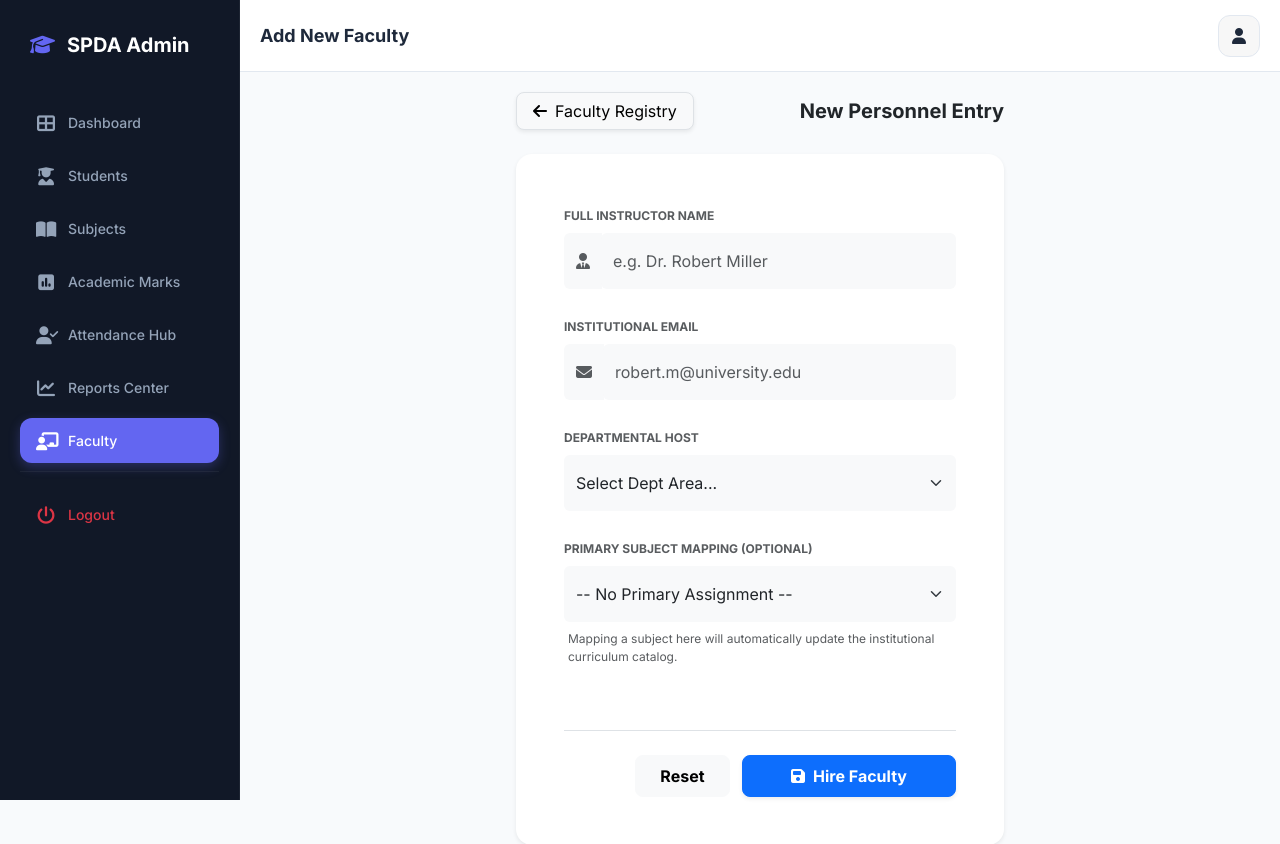
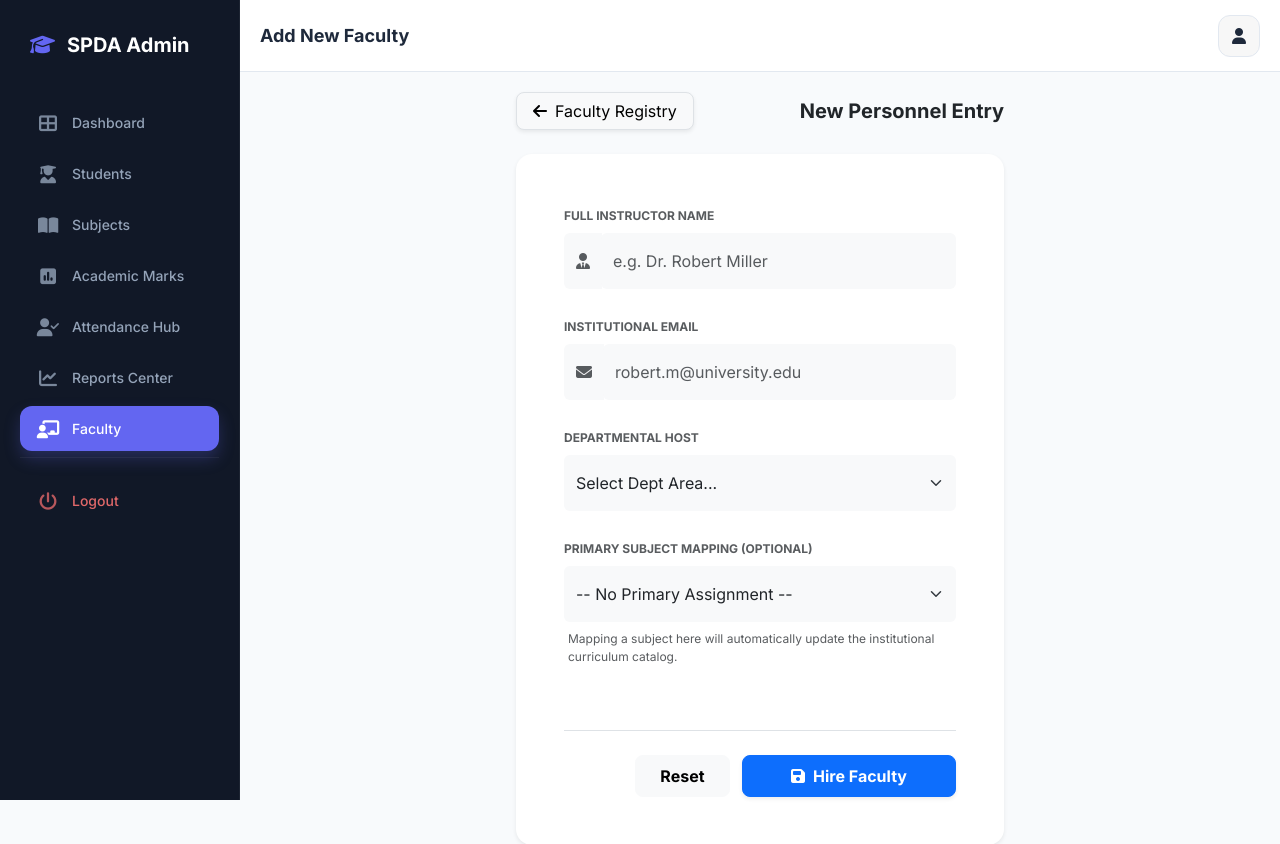
Before and after one commit to parthparth1661/student-performance-system, a Flask app: page /admin/faculty/add in a window 1280 px wide. Shown: the top 844 px of the page. Run offline with Flask 3, Linux system fonts and the light colour scheme; the visitor is signed in with stand-in values (Sample User, id 1); data that the repository does not hold is empty.

Commit message:
Initial commit

```diff
--- a/student-performance/templates/admin/layout.html
+++ b/student-performance/templates/admin/layout.html
@@ -100,7 +100,7 @@
         .sidebar-nav {
             display: flex;
             flex-direction: column;
-            gap: 8px;
+            gap: 6px;
         }
 
         .nav-item {
@@ -113,26 +113,47 @@
             text-decoration: none;
             font-size: 14px;
             font-weight: 500;
-            transition: all 0.2s ease;
+            transition: all 0.25s cubic-bezier(0.4, 0, 0.2, 1);
         }
 
         .nav-item i {
             font-size: 18px;
-            width: 20px;
+            width: 24px;
             text-align: center;
+            opacity: 0.8;
+            transition: transform 0.25s ease;
         }
 
         .nav-item:hover {
             color: #ffffff;
-            background-color: rgba(255, 255, 255, 0.1);
-            transform: translateX(5px);
+            background-color: rgba(255, 255, 255, 0.08);
+        }
+
+        .nav-item:hover i {
+            opacity: 1;
+            transform: translateX(3px);
         }
 
         .nav-item.active {
             color: #ffffff;
             background-color: var(--primary-color);
-            box-shadow: 0 4px 12px rgba(99, 102, 241, 0.3);
+            box-shadow: 0 8px 16px rgba(99, 102, 241, 0.25);
         }
+
+        .nav-item.active i {
+            opacity: 1;
+        }
+
+        .nav-item.logout {
+            color: #f87171;
+            opacity: 0.9;
+        }
+
+        .nav-item.logout:hover {
+            background-color: rgba(239, 68, 68, 0.1);
+            color: #ef4444;
+        }
+
 
         /* 🏁 MAIN CONTENT WRAPPER */
         .main-wrapper {
@@ -292,7 +313,7 @@
             </a>
 
             <div style="margin-top: auto; border-top: 1px solid rgba(255,255,255,0.05); padding-top: 20px;">
-                <a href="{{ url_for('admin.logout') }}" class="nav-item text-danger">
+                <a href="{{ url_for('admin.logout') }}" class="nav-item logout">
                     <i class="fas fa-power-off"></i>
                     <span>Logout</span>
                 </a>
```
Also changed, not shown: student-performance/static/charts/performance_trend.png.
